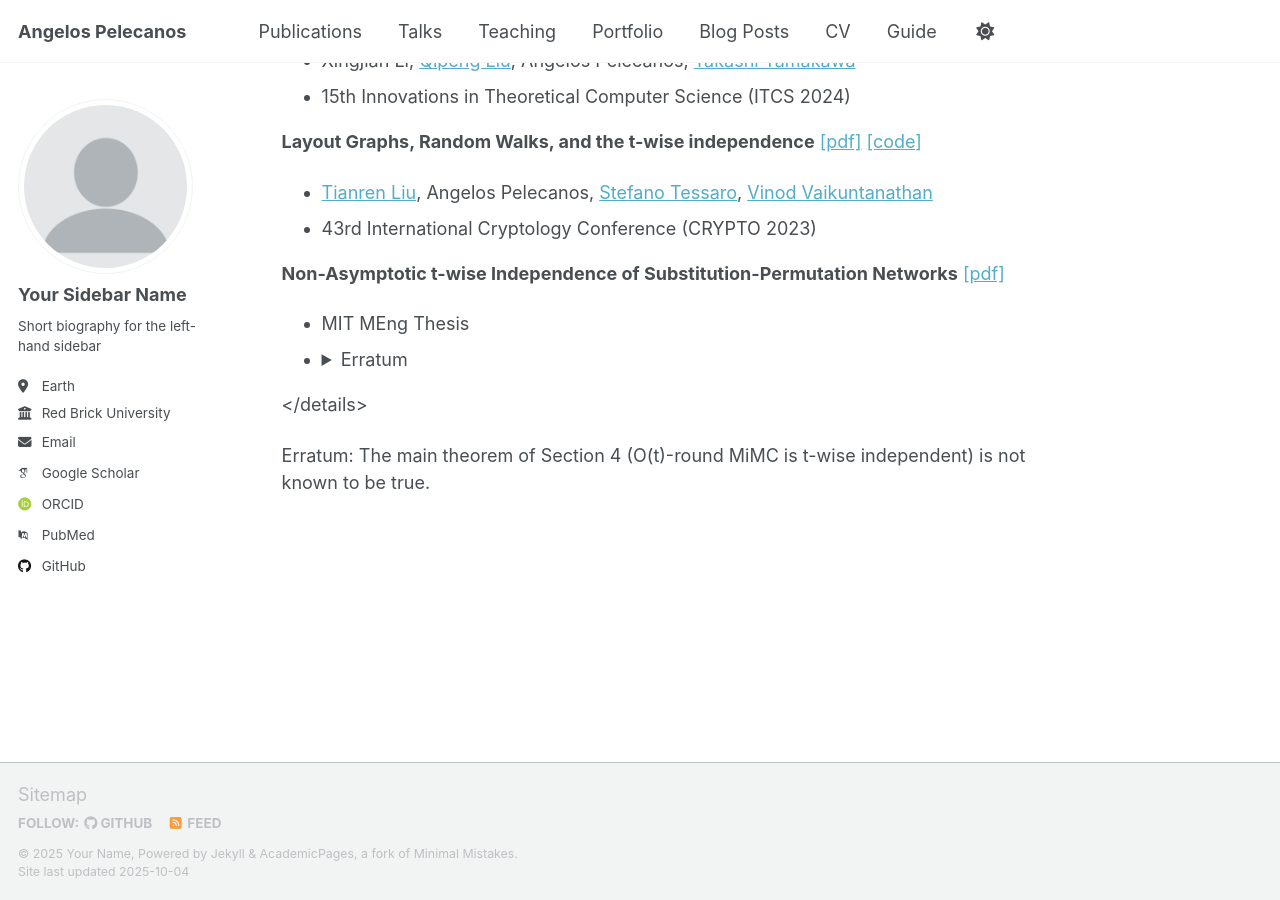
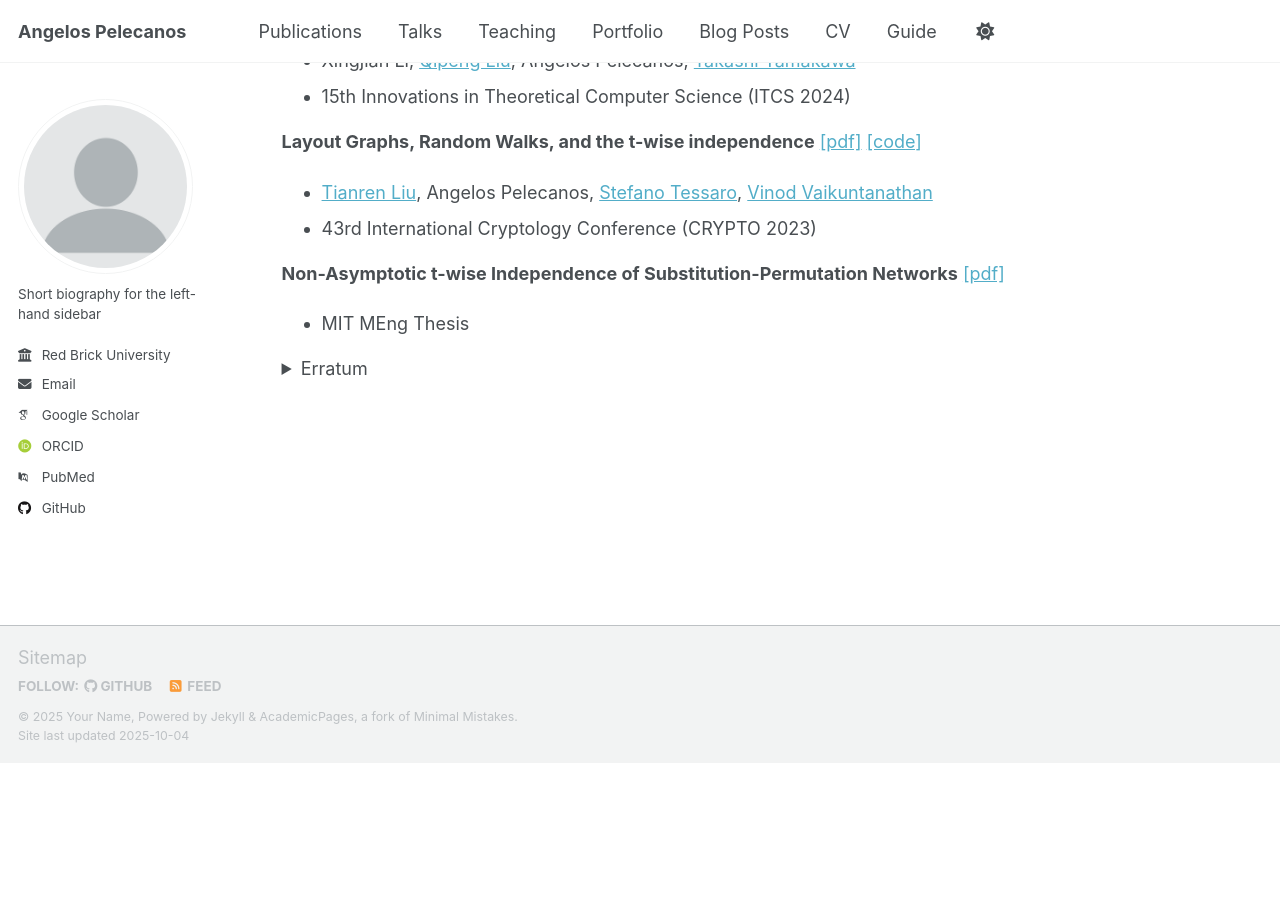
Before and after one commit to apelecan/apelecan.github.io, a Jekyll site: the page built from _pages/about.md, in a window 1280 px wide and 900 px high, scrolled down 1217 px. Built offline with Jekyll 4.4.1, drawn with Linux system fonts in a browser that asks for light colours; some web fonts are replaced; a script that is not in the unit is left out; after the commit the page ends 1980 px from its top, so only the background shows below that.

```diff
--- a/_config.yml
+++ b/_config.yml
@@ -24,10 +24,10 @@
 author:
   # Biographic information
   avatar           : "profile.png"
-  name             : "Your Sidebar Name"
+  name             : # "Your Sidebar Name"
   pronouns         : # example: "she/her"
   bio              : "Short biography for the left-hand sidebar"
-  location         : "Earth"
+  location         : # "Earth"
   employer         : "Red Brick University"
   uri              : # URL
   email            : "none@example.org"
--- a/_pages/about.md
+++ b/_pages/about.md
@@ -44,9 +44,7 @@
 
 **Non-Asymptotic t-wise Independence of Substitution-Permutation Networks** [\[pdf\]](files/MEng_Thesis.pdf)
 * MIT MEng Thesis
-* <details>
+<details>
   <summary>Erratum</summary>
   The main theorem of Section 4 (O(t)-round MiMC is t-wise independent) is not known to be true.
 </details>
-
-Erratum: The main theorem of Section 4 (O(t)-round MiMC is t-wise independent) is not known to be true.
--- a/assets/js/_main.js
+++ b/assets/js/_main.js
@@ -92,7 +92,7 @@
 
   // If the user hasn't chosen a theme, follow the OS preference
   setTheme();
-  window.matchMedia('(prefers-color-scheme: dark)')
+  window.matchMedia('(prefers-color-scheme: light)')
         .addEventListener("change", (e) => {
           if (!localStorage.getItem("theme")) {
             setTheme(e.matches ? "dark" : "light");
```
